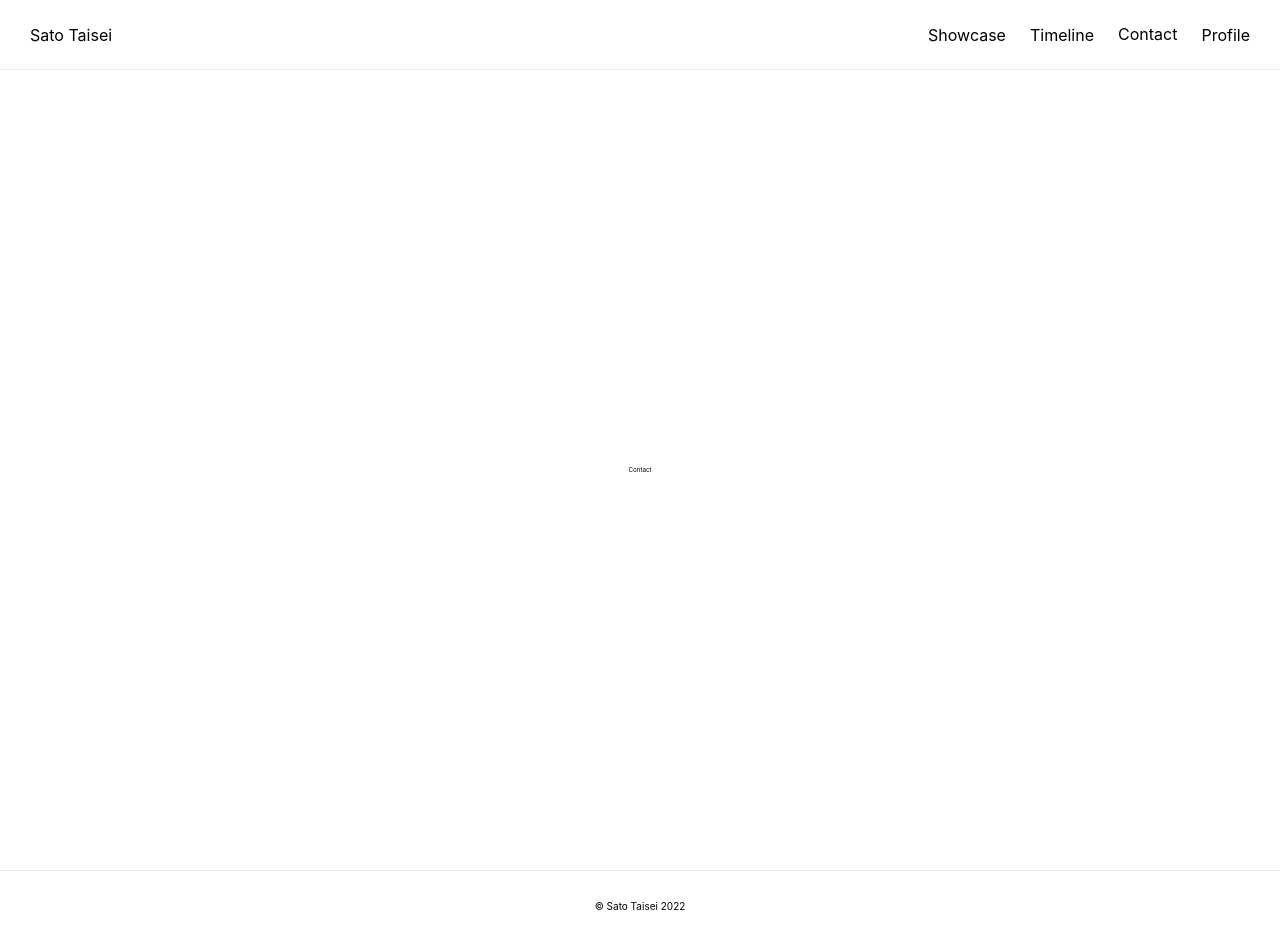
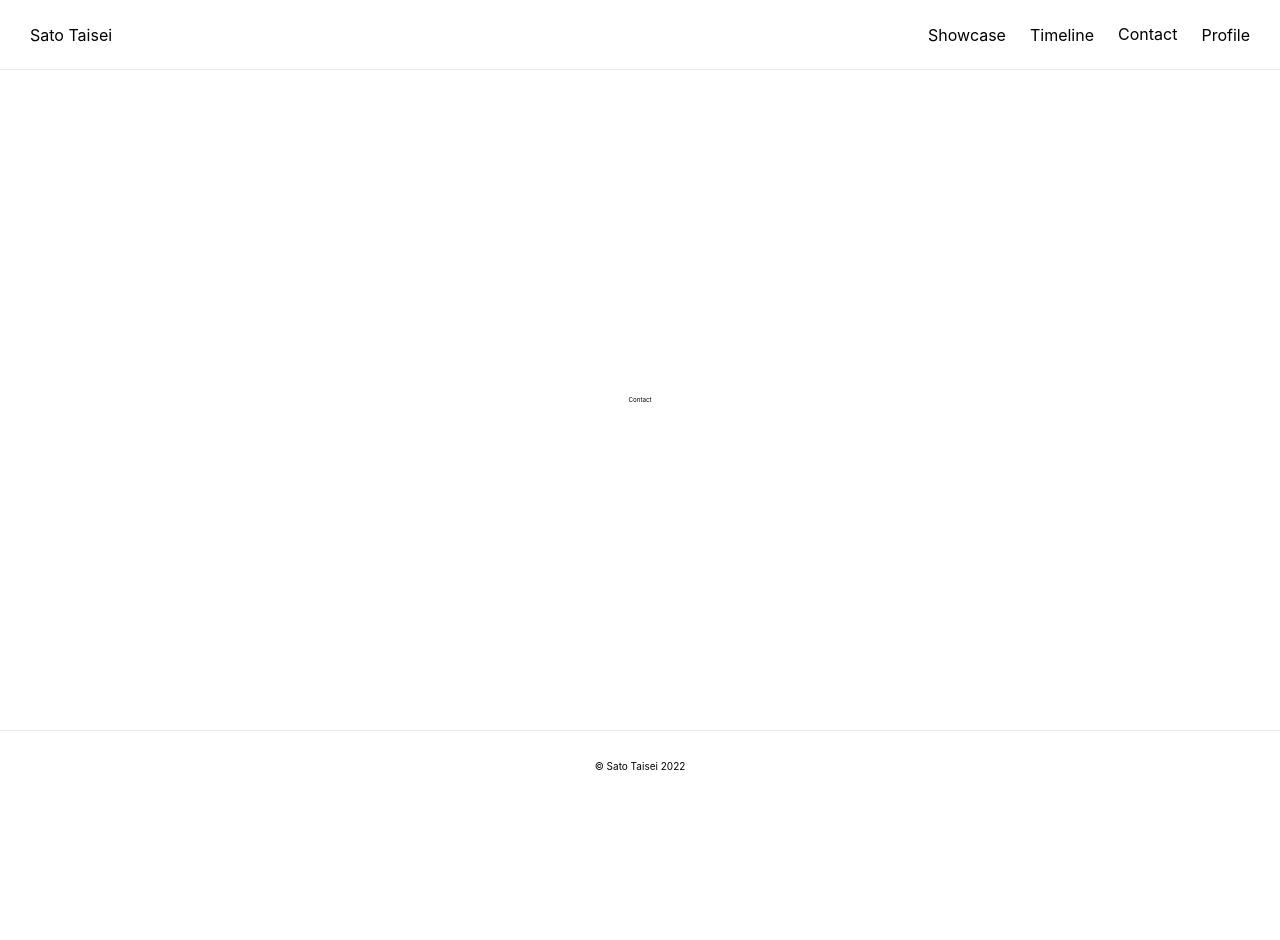
Before and after one commit to SatoTaisei/portfolio-v1, a Next.js app: page /Contact in a window 1280 px wide. After the commit the page ends 800 px from the top, so only its background shows below. Built offline with nearby package versions, Linux system fonts and the light colour scheme.

Commit message:
✨ Create Main Components

```diff
--- a/src/components/Hero/Hero.module.scss
+++ b/src/components/Hero/Hero.module.scss
@@ -7,4 +7,5 @@
     height: 30rem;
     color: #333;
     margin-top: 2rem;
+    font-weight: bold;
 }
--- /dev/null
+++ b/src/components/Main/Main.module.scss
@@ -0,0 +1,7 @@
+.wrapper {
+    min-height: calc(100dvh - 140px);
+    display: flex;
+    flex-direction: column;
+    justify-content: center;
+    align-items: center;
+}
--- /dev/null
+++ b/src/components/Main/Main.tsx
@@ -0,0 +1,11 @@
+import { FC, ReactNode } from 'react';
+
+import styles from './Main.module.scss';
+
+type Props = {
+    children: ReactNode;
+};
+
+export const Main: FC<Props> = ({ children }) => {
+    return <main className={styles.wrapper}>{children}</main>;
+};
--- /dev/null
+++ b/src/components/Main/index.ts
@@ -0,0 +1 @@
+export { Main } from './Main';
--- a/src/pages/Contact/index.tsx
+++ b/src/pages/Contact/index.tsx
@@ -2,8 +2,7 @@ import Head from 'next/head';
 
 import { Footer } from '@/components/Footer';
 import { Header } from '@/components/Header';
-
-import styles from './Contact.module.scss';
+import { Main } from '@/components/Main';
 
 export default function Contact() {
     return (
@@ -16,9 +15,9 @@ export default function Contact() {
 
             <Header />
 
-            <main className={styles.main}>
+            <Main>
                 <div>Contact</div>
-            </main>
+            </Main>
 
             <Footer />
         </>
--- a/src/pages/Profile/Profile.module.scss
+++ b/src/pages/Profile/Profile.module.scss
@@ -1,7 +1,3 @@
-.main {
-    min-height: 100dvh;
-    display: flex;
-    flex-direction: column;
-    justify-content: center;
-    align-items: center;
+.dummy {
+    display: block;
 }
--- a/src/pages/Showcase/Showcase.module.scss
+++ b/src/pages/Showcase/Showcase.module.scss
@@ -1,7 +1,3 @@
-.main {
-    min-height: 100dvh;
-    display: flex;
-    flex-direction: column;
-    justify-content: center;
-    align-items: center;
+.dummy {
+    display: block;
 }
--- a/src/pages/Timeline/Timeline.module.scss
+++ b/src/pages/Timeline/Timeline.module.scss
@@ -1,7 +1,3 @@
-.main {
-    min-height: 100dvh;
-    display: flex;
-    flex-direction: column;
-    justify-content: center;
-    align-items: center;
+.dummy {
+    display: block;
 }
```
Also changed, not shown: src/pages/Profile/index.tsx (+3 -4 lines), src/pages/Showcase/index.tsx (+3 -4 lines), src/pages/Timeline/index.tsx (+3 -4 lines).
